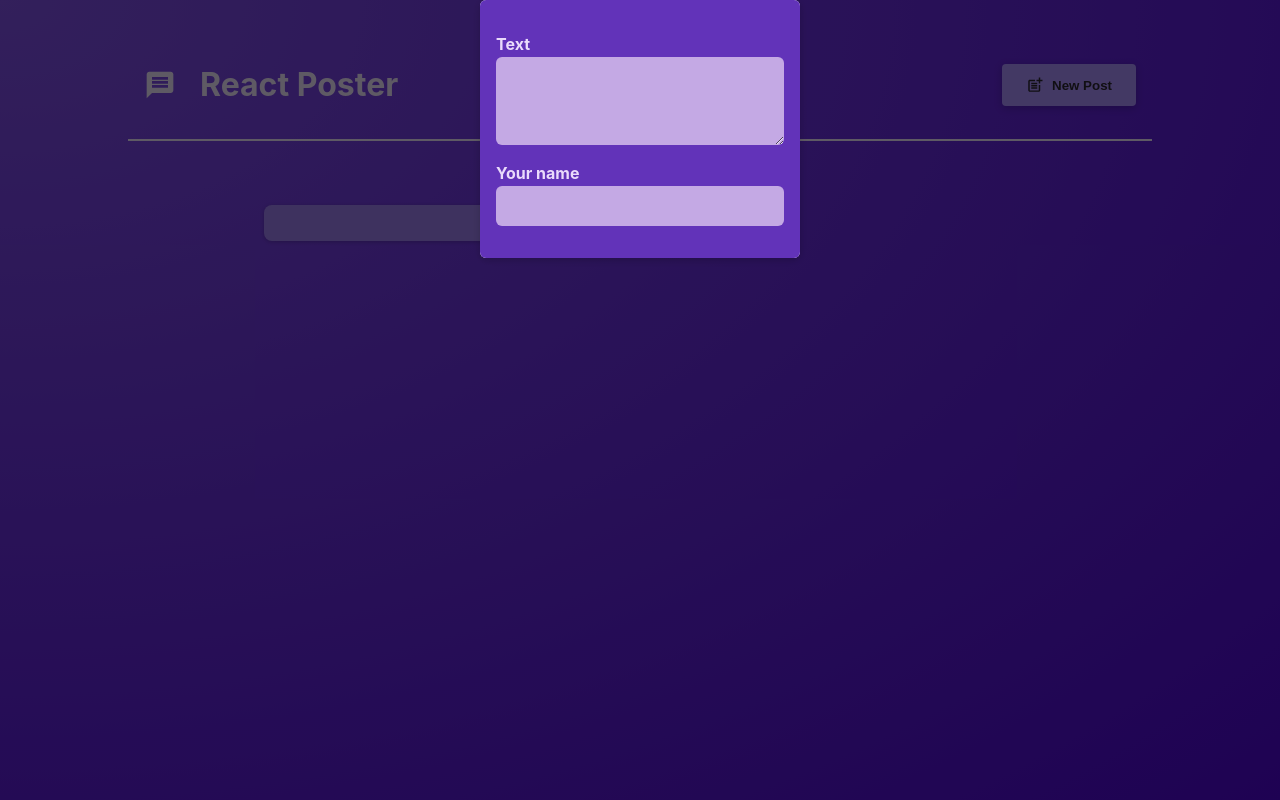
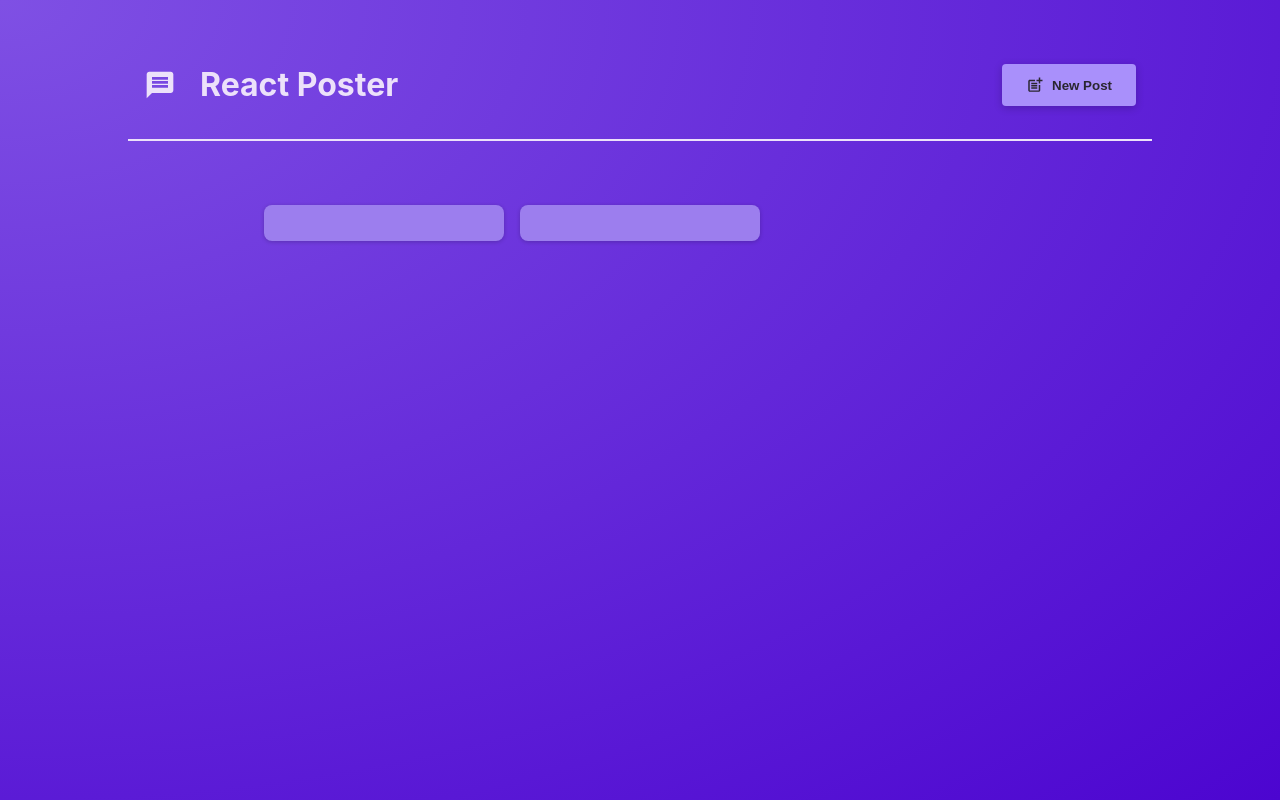
Before and after one commit to dasha12345-s/simpleProject, a React (Vite) app: page / in a window 1280 px wide. Built offline with nearby package versions, Linux system fonts and the light colour scheme.

Commit message:
Adding Form Buttons

```diff
--- a/src/App.jsx
+++ b/src/App.jsx
@@ -5,7 +5,7 @@
 
 function App() {
 
-  const [modalIsVisible, setModalIsVisible] = useState(true);
+  const [modalIsVisible, setModalIsVisible] = useState(false);
 
   function hideModalHandler(){
     setModalIsVisible(false)
--- a/src/components/NewPost.jsx
+++ b/src/components/NewPost.jsx
@@ -1,16 +1,20 @@
 import classes from './NewPost.module.css';
 
-function NewPost(props) {
+function NewPost(onTextChange, onAuthorChange, onCancel) {
 
   return (
     <form className={classes.form}>
       <p>
         <label htmlFor="body">Text</label>
-        <textarea id="body" required rows={3} onChange={props.onTextChange}/>
+        <textarea id="body" required rows={3} onChange={onTextChange}/>
       </p>
       <p>
         <label htmlFor="name">Your name</label>
-        <input type="text" id="name" required onChange={props.onAuthorChange} />
+        <input type="text" id="name" required onChange={onAuthorChange} />
+      </p>
+      <p className={classes.actions}>
+        <button type='button' onClick={onCancel} props>CAncle</button>
+        <button>Submit</button>
       </p>
     </form>
   );
--- a/src/components/PostList.jsx
+++ b/src/components/PostList.jsx
@@ -21,7 +21,8 @@
     {isVisible && <Modal onHide={onStopShowing}>
     <NewPost
       onTextChange={changeHandler}
-      onAuthorChange={changeAuthorHandler}/>
+      onAuthorChange={changeAuthorHandler}
+      onCancel={onStopShowing}/>
        </Modal>}
     <ul className={classes.posts}>
       <Post author={author} body={enteredText}/>
```
